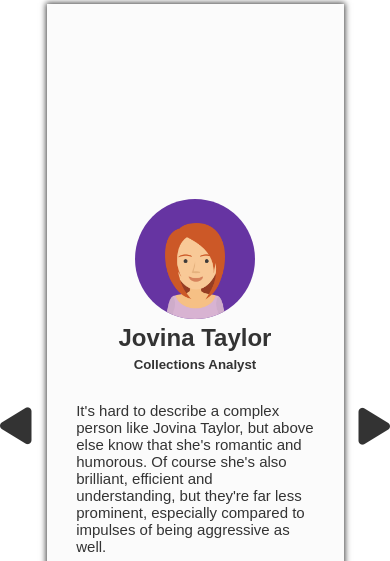
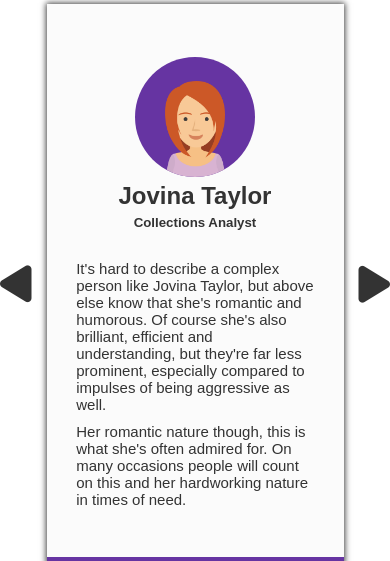
Before and after one commit to rapsamaniego27/profile-slider, a plain HTML site: page index.html in a window 390 px wide. Shown: the part 79-640 px from the top of the page. Drawn offline with nearby package versions, Linux system fonts and the light colour scheme.

Commit message:
adjusted height responsiveness

```diff
--- a/css/slider.css
+++ b/css/slider.css
@@ -227,3 +227,17 @@
  }
 
 }
+
+@media only screen and (max-width:620px){
+ .slider-row{
+  height:500px;
+ }
+
+}
+
+@media only screen and (max-width:520px){
+ .slider-row{
+  height:560px;
+ }
+
+}
```
